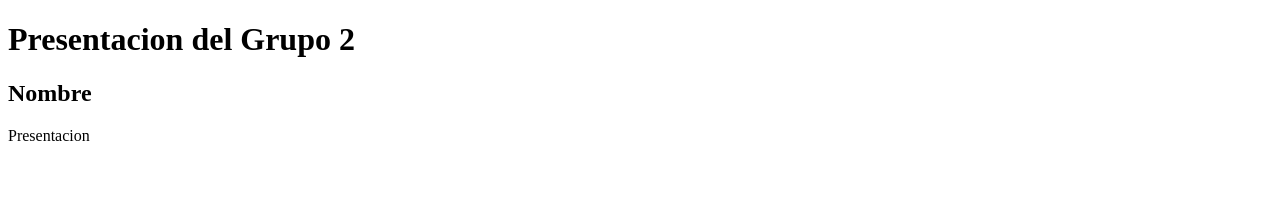
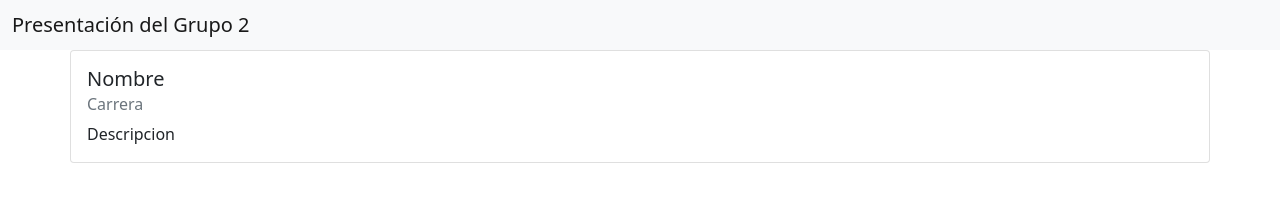
Before and after one commit to darien-o/presentacionG2-DarienOsorno, a plain HTML site: page index.html in a window 1280 px wide. Drawn offline with nearby package versions, Linux system fonts and the light colour scheme.

Commit message:
Agregando Css a index.html

```diff
--- a/index.html
+++ b/index.html
@@ -1,17 +1,36 @@
 <!DOCTYPE html>
 <html lang="es" dir="ltr">
   <head>
-    <meta charset="utf-8">
-    <title>Presentacion Grupo 2 Campus</title>
-  </head>
+    <link
+      href="https://cdn.jsdelivr.net/npm/bootstrap@5.1.3/dist/css/bootstrap.min.css"
+      rel="stylesheet"
+      integrity="sha384-1BmE4kWBq78iYhFldvKuhfTAU6auU8tT94WrHftjDbrCEXSU1oBoqyl2QvZ6jIW3"
+      crossorigin="anonymous"
+    />
+    <meta charset="utf-8" />
+    <title>Presentación Grupo 2 Campus</title>
+</head>
   <body>
-    <h1>Presentacion del Grupo 2</h1>
+    <nav class="navbar navbar-light bg-light">
+      <div class="container-fluid">
+        <span class="navbar-brand mb-0 h1">Presentación del Grupo 2</span>
+      </div>
+    </nav>
 
-    <div class="">
-      <h2>Nombre</h2>
-      <p>Presentacion</p>
+    <div class="container">
+      <!-- Ingresar nuevo codigo desde aca -->
+
+      <div class="row card 12">
+        <div class="card-body">
+          <h5 class="card-title">Nombre</h5>
+          <h6 class="card-subtitle mb-2 text-muted">Carrera</h6>
+          <p class="card-text">
+            Descripcion
+          </p>
+        </div>
+      </div>
+
+      <!-- Linea final, no ingresar nada debajo de esto. -->
     </div>
-
-
   </body>
 </html>
```
Also changed, not shown: 1 other file.
